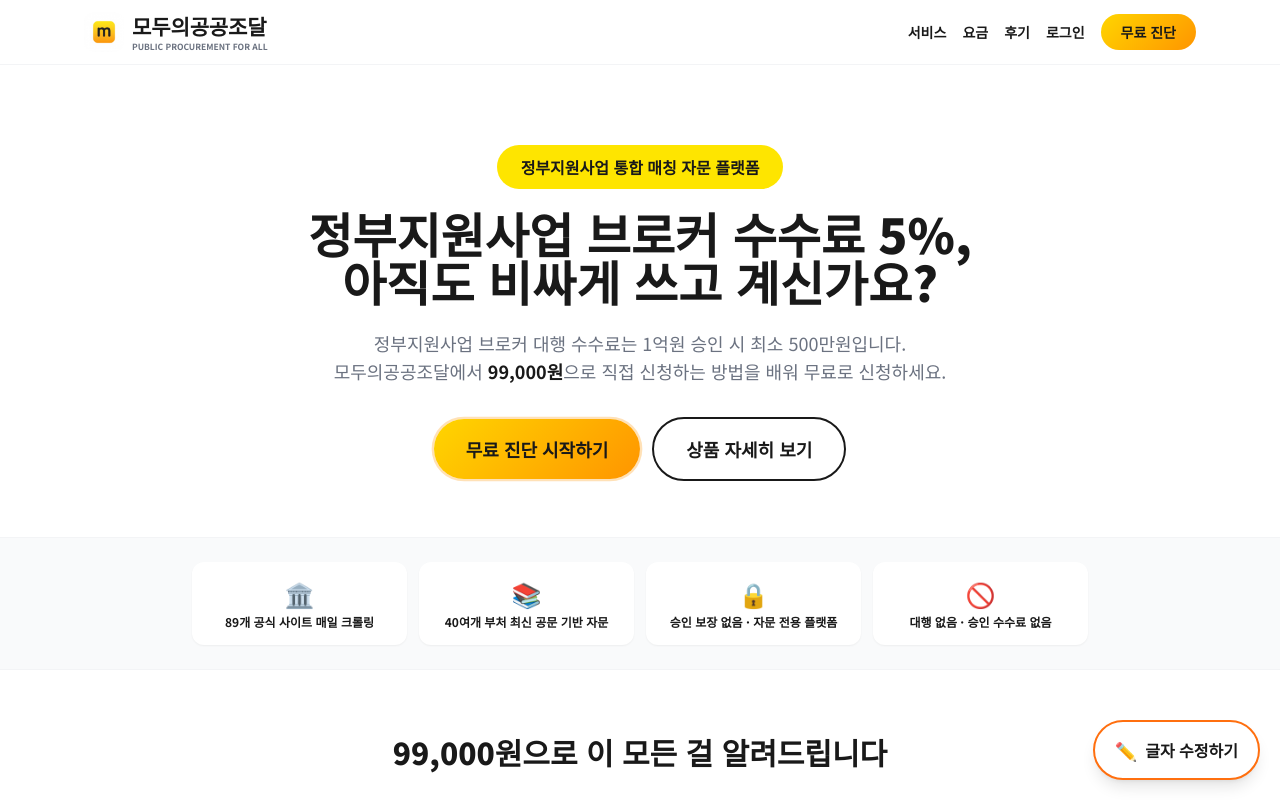
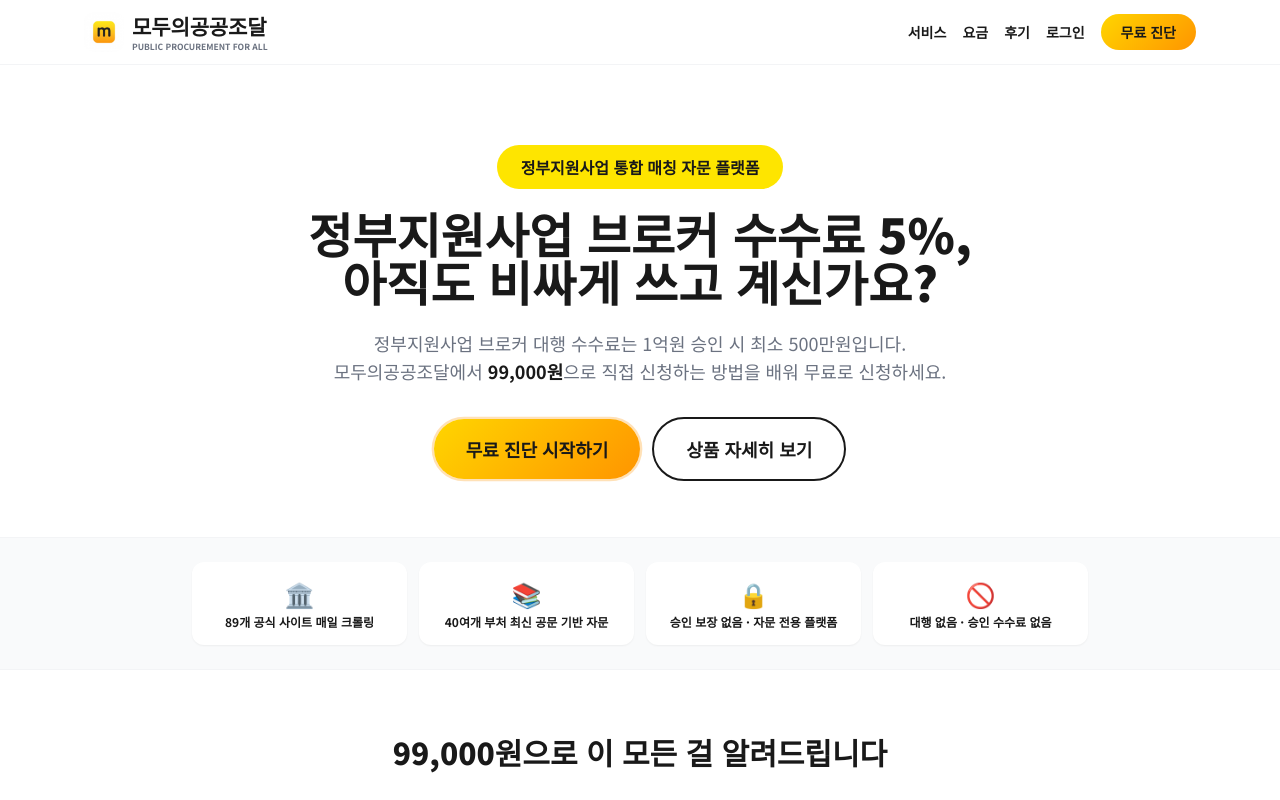
Before and after one commit to ppfa26/PPFA26, a Next.js app: page / in a window 1280 px wide. Shown: the top 800 px of the page. Built offline with nearby package versions, Linux system fonts and the light colour scheme; a web font is replaced by a local one.

Commit message:
글자 수정하기 편집 툴바 버튼 제거

```diff
--- a/src/components/PageShell.tsx
+++ b/src/components/PageShell.tsx
@@ -1,7 +1,6 @@
 "use client";
 
 import { EditProvider } from "./EditContext";
-import EditToolbar from "./EditToolbar";
 import { ReactNode } from "react";
 
 // 모든 페이지를 감싸 인라인 편집 기능을 부여하는 셸 (관리자 페이지 포함 예외 없음)
@@ -15,7 +14,6 @@ export default function PageShell({
   return (
     <EditProvider pageKey={pageKey}>
       {children}
-      <EditToolbar />
     </EditProvider>
   );
 }
```
